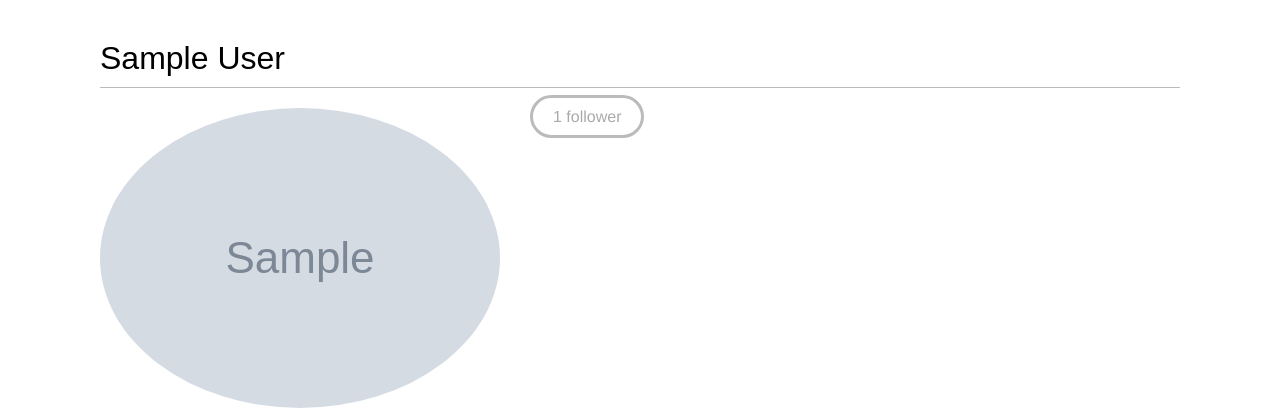
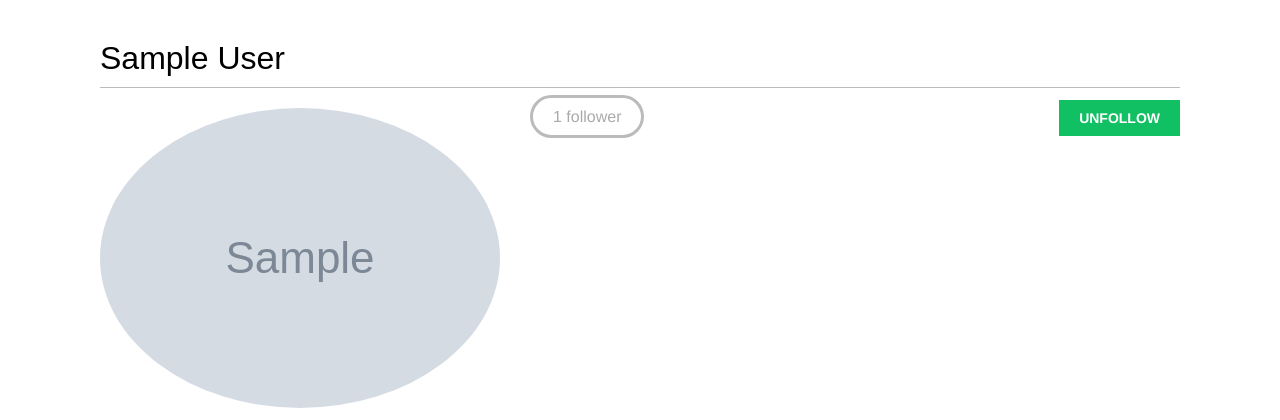
Before and after one commit to saikiran-512/Social_website-Bookmarks, a Django app: a page that uses account/templates/account/user/detail.html in a window 1280 px wide. Shown: the part 48-468 px from the top of the page. Run offline with Django 5.2, Linux system fonts and the light colour scheme; a user stored in the database is signed in; tables that the repository leaves empty hold one stand-in row (values such as "Sample post"); grey boxes marked "Sample" are stand-in pictures; some libraries are stand-ins or nearby versions; some web fonts are replaced.

Commit message:
Update user detail template with follow/unfollow functionality and enhance image detail page with like button logic; add new image files for user 2026

```diff
--- a/account/templates/account/user/detail.html
+++ b/account/templates/account/user/detail.html
@@ -13,16 +13,21 @@
             <span class="total">{{ total_followers }}</span>
             follower{{ total_followers|pluralize }}
         </span>
-        <a href="#" data-id="{{ usre.id }}" data-action="{% if request.user in user.followers.all %}un{% endif %}follow button">
-            {% if request.user not in user.followers.all %}
-                Follow
-            {% endif %}
+        <a href="#" data-id="{{ user.id }}"
+            data-action="{% if request.user in user.followers.all %}un{% endif %}follow"
+            class="follow button">
+                {% if request.user not in user.followers.all %}
+                    Follow
+                {% else %}
+                    Unfollow
+                {% endif %}
         </a>
         <div id="image-list" class="image-container">
             {% include "images/image/list_images.html" with images=user.images_created.all %}
         </div>
     {% endwith %}
 {% endblock %}
+
 {% block domready %}
     const url = '{% url "user_follow" %}';
     var options = {
--- a/images/templates/images/image/detail.html
+++ b/images/templates/images/image/detail.html
@@ -41,6 +41,8 @@
         {% endfor %}
         </div>
     {% endwith %}
+{% endblock %}
+
 {% block domready %}
     const url = '{% url "images:like" %}';
     var options = {
@@ -72,11 +74,10 @@
                 likeButton.innerHTML = action;
 
                 // update like count
-                    var likeCount = document.querySelector('span.count.total');
+                var likeCount = document.querySelector('span.count .total');
                 var totalLikes = parseInt(likeCount.innerHTML);
                 likeCount.innerHTML = previousAction === 'like' ? totalLikes + 1 : totalLikes - 1;
             }
         })
     });
 {% endblock %}
-{% endblock %}
```
Also changed, not shown: media/images/2026/11/13/bookmarklet-test-page_kw17sT4.jpg.80x80_q85_crop-100%.jpg (added), media/images/2026/11/18/monkey-d-luffy.jpg (added), media/images/2026/11/18/monkey-d-luffy.jpg.300x0_q85.jpg (added), media/images/2026/11/18/monkey-d-luffy.jpg.300x300_q85_crop-smart.jpg (added), media/users/2026/11/18/photo2_3OhU1Iw.jpg.80x80_q85_crop-100%.jpg (added). Lines whose indentation alone changed are shown as unchanged.
